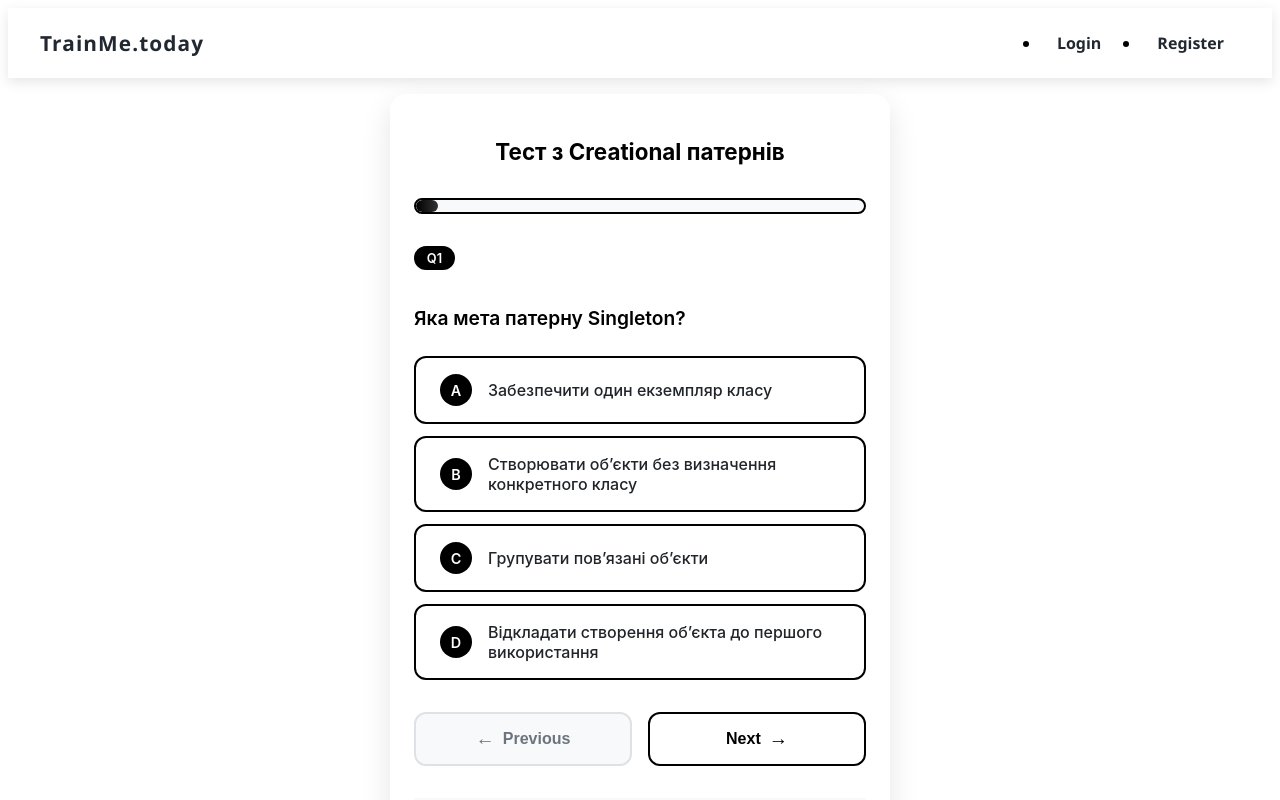
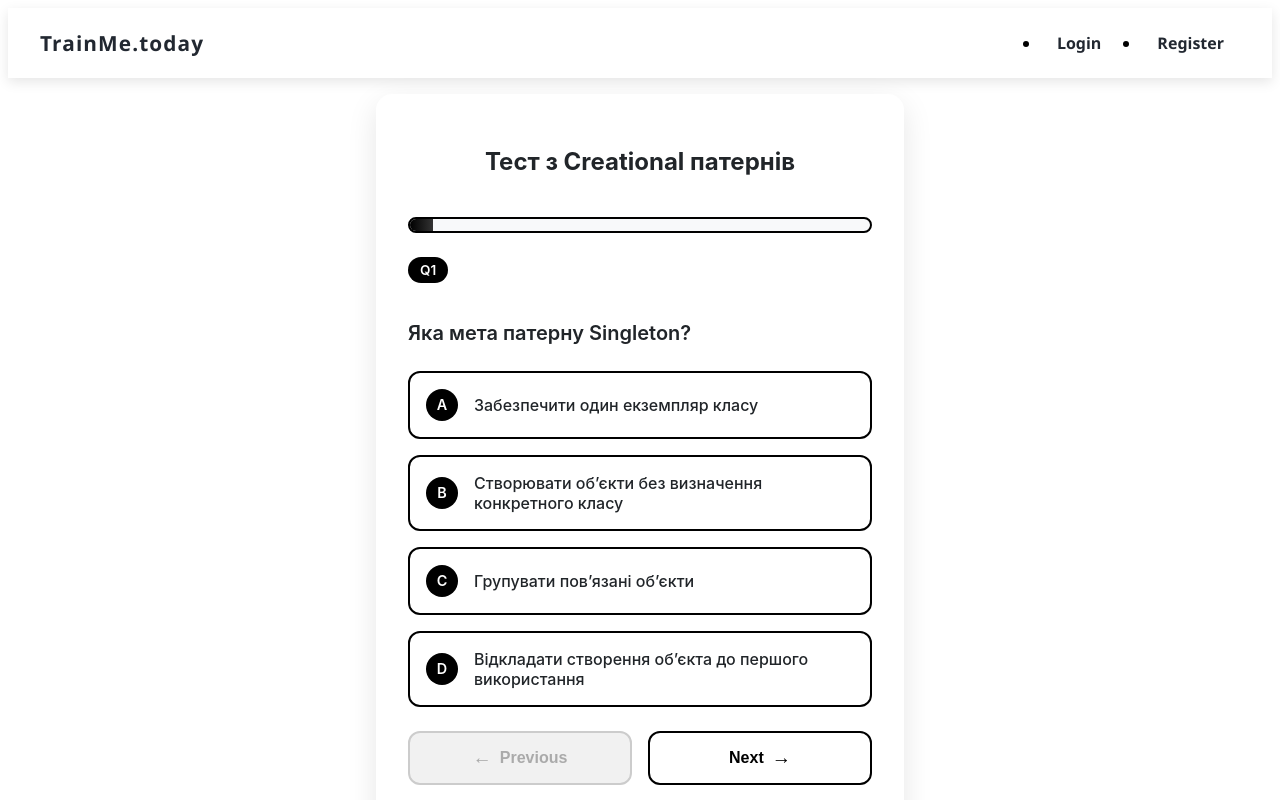
Before and after one commit to ivanskyi/trainme.today, an Angular app in the folder frontend/: page /public in a window 1280 px wide. Both pictures are taken after a click on the item 640 px from the left and 232 px from the top of the page. Shown: the top 800 px of the page. Built offline with nearby package versions, Linux system fonts and the light colour scheme.

Commit message:
Improved topic styles

```diff
--- a/frontend/src/app/component/topic/topic.component.scss
+++ b/frontend/src/app/component/topic/topic.component.scss
@@ -1,29 +1,42 @@
 .quiz-wrapper {
-  max-width: 500px;
+  max-width: 100%;
+  width: min(100%, 560px);
   margin: 0 auto;
   padding: 1rem;
   font-family: -apple-system, BlinkMacSystemFont, 'Segoe UI', Roboto, sans-serif;
   min-height: 100vh;
   color: #212529;
+  box-sizing: border-box;
+  display: flex;
+  flex-direction: column;
+}
+
+.quiz-main {
+  background: #fff;
+  border-radius: 1rem;
+  box-shadow: 0 10px 30px rgba(0, 0, 0, 0.1);
+  overflow: hidden;
+  padding: clamp(1rem, 4vw, 2rem);
+  display: flex;
+  flex-direction: column;
+  gap: 1.5rem;
 }
 
 .reset-button {
-  position: absolute;
-  top: 0;
-  right: 0;
+  align-self: flex-end;
+  margin-top: 1rem;
   background: none;
   border: 2px solid #000;
   padding: 0.5rem 1rem;
   border-radius: 50px;
-  font-size: 0.8rem;
+  font-size: 0.875rem;
   font-weight: 600;
   color: #000;
   cursor: pointer;
   transition: all 0.3s ease;
-  display: flex;
+  display: inline-flex;
   align-items: center;
   gap: 0.5rem;
-  transform: translateY(-0.5rem);
 
   .reset-icon {
     font-size: 1rem;
@@ -33,7 +46,6 @@
   &:hover {
     background-color: #000;
     color: #fff;
-    transform: translateY(-0.6rem);
 
     .reset-icon {
       transform: rotate(180deg);
@@ -41,328 +53,231 @@
   }
 }
 
-.reset-button {
-  position: static;
-  transform: none;
-  width: 100%;
-  margin-top: 1rem;
-  justify-content: center;
-
-  &:hover {
-    transform: none;
-  }
-}
-
-.quiz-main {
-  background: #fff;
-  border-radius: 16px;
-  box-shadow: 0 10px 30px rgba(0, 0, 0, 0.1);
-  overflow: hidden;
-  padding: 1.5rem;
-}
-
 .test-header {
-  margin-bottom: 2rem;
   text-align: center;
-  position: relative;
 
   h2 {
-    font-size: 1.4rem;
+    font-size: clamp(1.2rem, 2.5vw, 1.5rem);
     font-weight: 700;
-    color: #000;
     margin-bottom: 1rem;
     line-height: 1.3;
   }
 }
 
 .progress-bar-container {
-  position: relative;
   background: #f8f9fa;
   border-radius: 50px;
   height: 12px;
-  margin-bottom: 1rem;
   overflow: hidden;
   border: 2px solid #000;
 
   .progress-bar {
     height: 100%;
-    background: linear-gradient(90deg, #000 0%, #333 100%);
-    transition: width 0.4s cubic-bezier(0.4, 0, 0.2, 1);
-    border-radius: 50px;
+    background: linear-gradient(90deg, #000, #333);
+    transition: width 0.4s ease;
   }
 
   .progress-label {
-    text-align: center;
+    margin-top: 0.5rem;
     font-size: 0.9rem;
     font-weight: 600;
-    color: #000;
-    margin-top: 0.5rem;
+    text-align: center;
   }
 }
 
 .question-section {
-  margin: 2rem 0;
-
   .question-number {
     display: inline-block;
     background: #000;
     color: #fff;
-    padding: 0.3rem 0.8rem;
-    border-radius: 20px;
-    font-size: 0.8rem;
+    padding: 0.3rem 0.75rem;
+    border-radius: 50px;
+    font-size: 0.85rem;
     font-weight: 600;
     margin-bottom: 1rem;
   }
 
   .question-text {
-    font-size: 1.2rem;
+    font-size: clamp(1rem, 2.5vw, 1.25rem);
     font-weight: 600;
-    color: #000;
     margin-bottom: 1.5rem;
     line-height: 1.4;
   }
 
   .options-list {
+    display: flex;
+    flex-direction: column;
+    gap: 1rem;
     list-style: none;
     padding: 0;
-    display: flex;
-    flex-direction: column;
-    gap: 0.75rem;
+    margin: 0;
 
     .option-item {
       display: flex;
       align-items: center;
       gap: 1rem;
-      padding: 1rem 1.5rem;
-      background: #fff;
+      padding: 1rem;
       border: 2px solid #000;
-      border-radius: 12px;
+      border-radius: 0.75rem;
       cursor: pointer;
-      transition: all 0.3s cubic-bezier(0.4, 0, 0.2, 1);
+      transition: 0.3s ease;
       position: relative;
-      overflow: hidden;
+
+      &:hover {
+        transform: translateY(-2px);
+        box-shadow: 0 8px 20px rgba(0, 0, 0, 0.1);
+      }
+
+      &.selected {
+        background-color: #000;
+        color: #fff;
+
+        .option-letter {
+          background: #fff;
+          color: #000;
+        }
+      }
 
       .option-letter {
+        width: 2rem;
+        height: 2rem;
+        font-size: 0.9rem;
         background: #000;
         color: #fff;
-        width: 2rem;
-        height: 2rem;
         border-radius: 50%;
         display: flex;
         align-items: center;
         justify-content: center;
         font-weight: 600;
-        font-size: 0.9rem;
-        flex-shrink: 0;
-        transition: all 0.3s ease;
       }
 
       .option-text {
+        font-size: 1rem;
+        font-weight: 500;
         flex: 1;
-        font-weight: 500;
-        font-size: 1rem;
-      }
-
-      &::before {
-        content: '';
-        position: absolute;
-        top: 0;
-        left: -100%;
-        width: 100%;
-        height: 100%;
-        background: linear-gradient(90deg, transparent, rgba(0, 0, 0, 0.1), transparent);
-        transition: left 0.5s;
-      }
-
-      &:hover {
-        transform: translateY(-2px);
-        box-shadow: 0 8px 25px rgba(0, 0, 0, 0.15);
-
-        &::before {
-          left: 100%;
-        }
-      }
-
-      &.selected {
-        background: #000;
-        color: #fff;
-        transform: translateY(-2px);
-        box-shadow: 0 8px 25px rgba(0, 0, 0, 0.2);
-
-        .option-letter {
-          background: #fff;
-          color: #000;
-        }
-
-        &::before {
-          display: none;
-        }
       }
     }
   }
 }
 
-.navigation-buttons {
+.navigation-buttons,
+.test-navigation {
   display: flex;
+  flex-wrap: wrap;
   gap: 1rem;
-  margin: 2rem 0;
 
-  .nav-btn {
-    flex: 1;
-    padding: 0.875rem 1.5rem;
+  .nav-btn,
+  .test-nav-btn {
+    flex: 1 1 calc(50% - 0.5rem);
+    padding: 0.875rem 1rem;
     font-size: 1rem;
     font-weight: 600;
+    border: 2px solid #000;
+    border-radius: 0.75rem;
     background: #fff;
     color: #000;
-    border: 2px solid #000;
-    border-radius: 12px;
     cursor: pointer;
+    display: flex;
+    justify-content: center;
+    align-items: center;
+    gap: 0.5rem;
     transition: all 0.3s ease;
-    position: relative;
-    overflow: hidden;
-    display: flex;
-    align-items: center;
-    justify-content: center;
-    gap: 0.5rem;
-
-    .btn-icon {
-      font-size: 1.2rem;
-      transition: transform 0.3s ease;
-    }
-
-    .btn-text {
-      font-weight: 600;
-    }
-
-    &::before {
-      content: '';
-      position: absolute;
-      top: 0;
-      left: -100%;
-      width: 100%;
-      height: 100%;
-      background: #000;
-      transition: left 0.3s ease;
-      z-index: 1;
-    }
 
     &:hover:not(:disabled) {
+      background: #000;
       color: #fff;
 
-      &::before {
-        left: 0;
-      }
-
-      .btn-icon {
+      .btn-icon,
+      .test-nav-icon {
         transform: translateX(2px);
       }
     }
 
-    &.prev-btn:hover:not(:disabled) {
-      .btn-icon {
-        transform: translateX(-2px);
-      }
-    }
-
     &:disabled {
-      background: #f8f9fa;
-      color: #6c757d;
-      border-color: #dee2e6;
+      background: #f1f1f1;
+      border-color: #ccc;
+      color: #aaa;
       cursor: not-allowed;
-
-      &::before {
-        display: none;
-      }
     }
 
     .btn-icon,
-    .btn-text {
-      position: relative;
-      z-index: 2;
+    .test-nav-icon {
+      font-size: 1.2rem;
+      transition: transform 0.3s ease;
     }
+  }
+
+  .prev-btn:hover:not(:disabled) .btn-icon,
+  .test-nav-btn:first-child:hover:not(:disabled) .test-nav-icon {
+    transform: translateX(-2px);
   }
 }
 
 .result-section {
   text-align: center;
-  padding: 2rem 0;
 
   .score-container {
-    margin-bottom: 2rem;
+    margin-bottom: 1.5rem;
 
     .score-circle {
-      display: inline-flex;
-      align-items: baseline;
-      justify-content: center;
       width: 120px;
       height: 120px;
       border: 4px solid #28a745;
       border-radius: 50%;
-      margin-bottom: 1rem;
-      position: relative;
+      display: flex;
+      align-items: center;
+      justify-content: center;
+      margin: 0 auto 1rem;
 
       .score-text {
-        font-size: 2.5rem;
+        font-size: 2.25rem;
         font-weight: 700;
         color: #28a745;
-      }
-
-      .score-divider {
-        font-size: 1.5rem;
-        color: #6c757d;
-        margin: 0 0.2rem;
-      }
-
-      .score-total {
-        font-size: 1.5rem;
-        font-weight: 600;
-        color: #6c757d;
       }
     }
 
     .score-percentage {
-      font-size: 1.5rem;
+      font-size: 1.25rem;
       font-weight: 600;
       color: #28a745;
-      margin: 0;
     }
   }
 
   .wrong-answers {
-    margin: 2rem 0;
     text-align: left;
+    margin-top: 1.5rem;
 
     h3 {
-      font-size: 1.2rem;
       color: #dc3545;
+      font-size: 1.1rem;
+      font-weight: 600;
+      text-align: center;
       margin-bottom: 1rem;
-      text-align: center;
-      font-weight: 600;
     }
 
     .wrong-list {
       list-style: none;
       padding: 0;
+      display: flex;
+      flex-direction: column;
+      gap: 0.75rem;
 
       .wrong-item {
+        border: 2px solid #dc3545;
+        border-radius: 0.5rem;
+        padding: 0.75rem 1rem;
         display: flex;
-        align-items: flex-start;
         gap: 1rem;
-        padding: 0.75rem 1rem;
-        margin-bottom: 0.5rem;
+        color: #dc3545;
         background: #fff;
-        border: 2px solid #dc3545;
-        border-radius: 8px;
 
         .wrong-icon {
-          color: #dc3545;
+          font-size: 1.25rem;
           font-weight: 700;
-          font-size: 1.2rem;
-          flex-shrink: 0;
         }
 
         .wrong-text {
-          color: #dc3545;
+          font-size: 1rem;
           font-weight: 500;
           flex: 1;
         }
@@ -372,193 +287,74 @@
 
   .result-actions {
     margin-top: 2rem;
+    display: flex;
+    flex-direction: column;
+    gap: 1rem;
 
-    .restart-button {
-      background: #000;
-      color: #fff;
+    .restart-button,
+    .details-button {
+      padding: 0.875rem 1.5rem;
+      border-radius: 0.75rem;
       border: 2px solid #000;
-      padding: 1rem 2rem;
-      border-radius: 12px;
       font-size: 1rem;
       font-weight: 600;
       cursor: pointer;
-      transition: all 0.3s ease;
-      position: relative;
-      overflow: hidden;
+      background: #000;
+      color: #fff;
       display: inline-flex;
       align-items: center;
       gap: 0.5rem;
-
-      .restart-icon {
-        font-size: 1.2rem;
-        transition: transform 0.3s ease;
-      }
-
-      &::before {
-        content: '';
-        position: absolute;
-        top: 50%;
-        left: 50%;
-        width: 0;
-        height: 0;
-        background: #333;
-        transition: all 0.3s ease;
-        border-radius: 50%;
-        transform: translate(-50%, -50%);
-      }
+      transition: background 0.3s ease;
 
       &:hover {
-        &::before {
-          width: 200%;
-          height: 200%;
-        }
+        background: #333;
+      }
+    }
 
-        .restart-icon {
-          transform: rotate(180deg);
-        }
-      }
+    .details-button {
+      background: #fff;
+      color: #000;
 
-      span {
-        position: relative;
-        z-index: 2;
+      &:hover {
+        background: #000;
+        color: #fff;
       }
     }
   }
 }
 
-.test-navigation {
-  display: flex;
-  gap: 1rem;
-  margin-top: 2rem;
-  padding-top: 2rem;
-  border-top: 2px solid #f8f9fa;
+@media (max-width: 600px) {
+  .nav-btn,
+  .test-nav-btn {
+    flex: 1 1 100%;
+  }
 
-  .test-nav-btn {
-    flex: 1;
-    padding: 0.875rem 1rem;
-    font-size: 0.9rem;
-    font-weight: 600;
-    background: #fff;
-    color: #000;
-    border: 2px solid #000;
-    border-radius: 12px;
-    cursor: pointer;
-    transition: all 0.3s ease;
-    display: flex;
-    align-items: center;
-    justify-content: center;
-    gap: 0.5rem;
+  .option-text {
+    font-size: 0.95rem;
+  }
 
-    .test-nav-icon {
-      font-size: 1rem;
-      transition: transform 0.3s ease;
-    }
-
-    .test-nav-text {
-      font-weight: 600;
-    }
-
-    &:hover:not(:disabled) {
-      background: #000;
-      color: #fff;
-
-      .test-nav-icon {
-        transform: translateX(2px);
-      }
-    }
-
-    &:first-child:hover:not(:disabled) {
-      .test-nav-icon {
-        transform: translateX(-2px);
-      }
-    }
-
-    &:disabled {
-      background: #f8f9fa;
-      color: #6c757d;
-      border-color: #dee2e6;
-      cursor: not-allowed;
-    }
+  .quiz-main {
+    padding: 1rem;
   }
 }
 
-@media (max-width: 480px) {
-  .quiz-wrapper {
-    padding: 0.5rem;
-  }
-
-  .quiz-main {
-    border-radius: 12px;
-    padding: 1rem;
-  }
-
-  .test-header h2 {
-    font-size: 1.2rem;
-    margin-bottom: 1.5rem;
-  }
-
-  .question-section .question-text {
-    font-size: 1.1rem;
-  }
-
-  .options-list .option-item {
-    padding: 0.875rem 1rem;
-    gap: 0.75rem;
-  }
-
+@media (max-width: 360px) {
   .option-letter {
     width: 1.5rem;
     height: 1.5rem;
-    font-size: 0.8rem;
-  }
-
-  .option-text {
-    font-size: 0.9rem;
-  }
-
-  .navigation-buttons,
-  .test-navigation {
-    flex-direction: column;
-    gap: 0.75rem;
-  }
-
-  .result-section .score-container .score-circle {
-    width: 100px;
-    height: 100px;
-
-    .score-text {
-      font-size: 2rem;
-    }
-
-    .score-divider,
-    .score-total {
-      font-size: 1.2rem;
-    }
-  }
-
-  .score-percentage {
-    font-size: 1.2rem;
-  }
-}
-
-@media (max-width: 320px) {
-  .quiz-main {
-    padding: 0.75rem;
-  }
-
-  .test-header h2 {
-    font-size: 1.1rem;
-  }
-
-  .question-section .question-text {
-    font-size: 1rem;
-  }
-
-  .options-list .option-item {
-    padding: 0.75rem 0.875rem;
+    font-size: 0.75rem;
   }
 
   .option-text {
     font-size: 0.85rem;
   }
+
+  .score-circle {
+    width: 90px;
+    height: 90px;
+
+    .score-text {
+      font-size: 1.75rem;
+    }
+  }
 }
```
